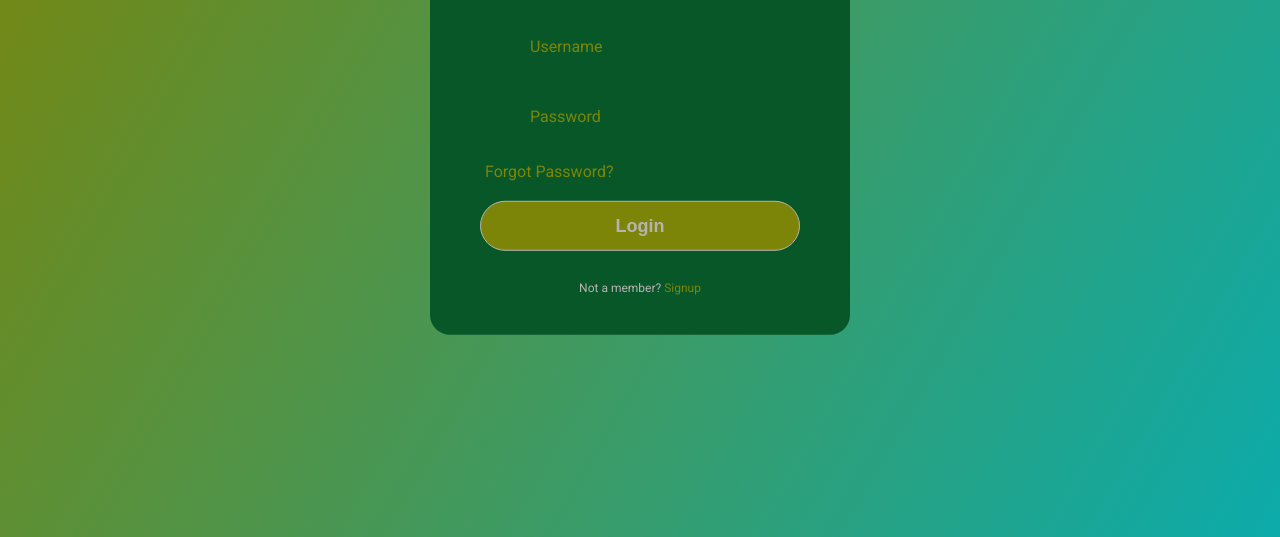
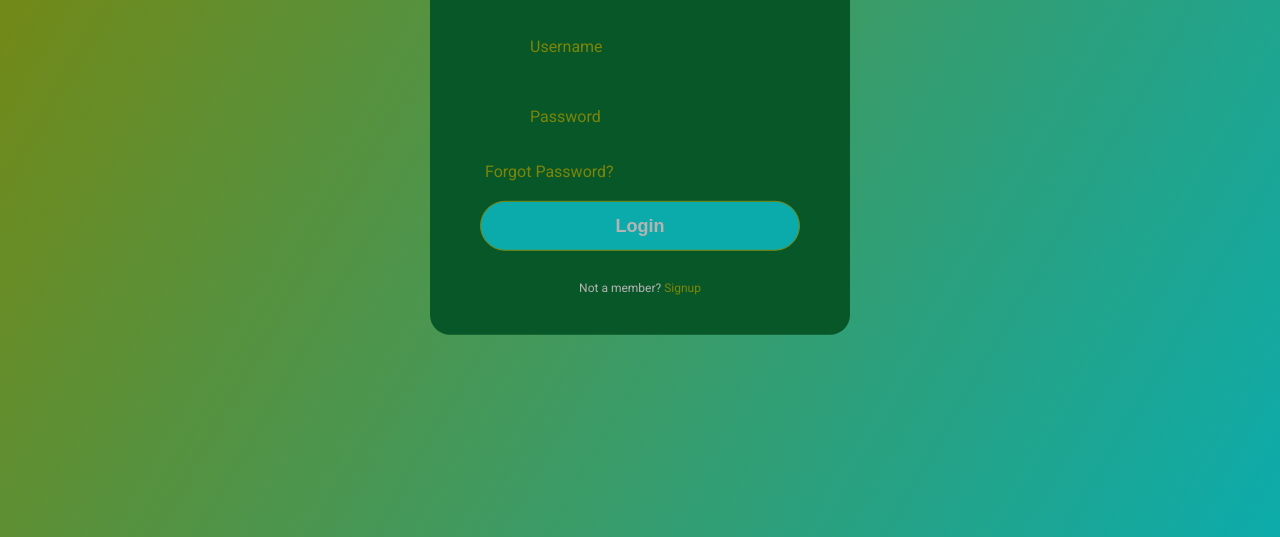
Before and after one commit to LuisFilipeAraujo/LoginTemplate, a plain HTML site: page index.html in a window 1280 px wide. In both pictures the pointer is over the input "Login". Shown: the part 279-816 px from the top of the page. Drawn offline with Linux system fonts and the light colour scheme.

Commit message:
new hover with secondary-color for the login button

```diff
--- a/css/style.css
+++ b/css/style.css
@@ -111,8 +111,9 @@ input[type="submit"]{
     outline: none;
 }
 
-input[type="submit"].hover{
-    border-color: var(--secondary-color);
+input[type="submit"]:hover{
+    background: var(--secondary-color);
+    border-color: var(--main-color);
     transition: .5s;
 }
 
```
